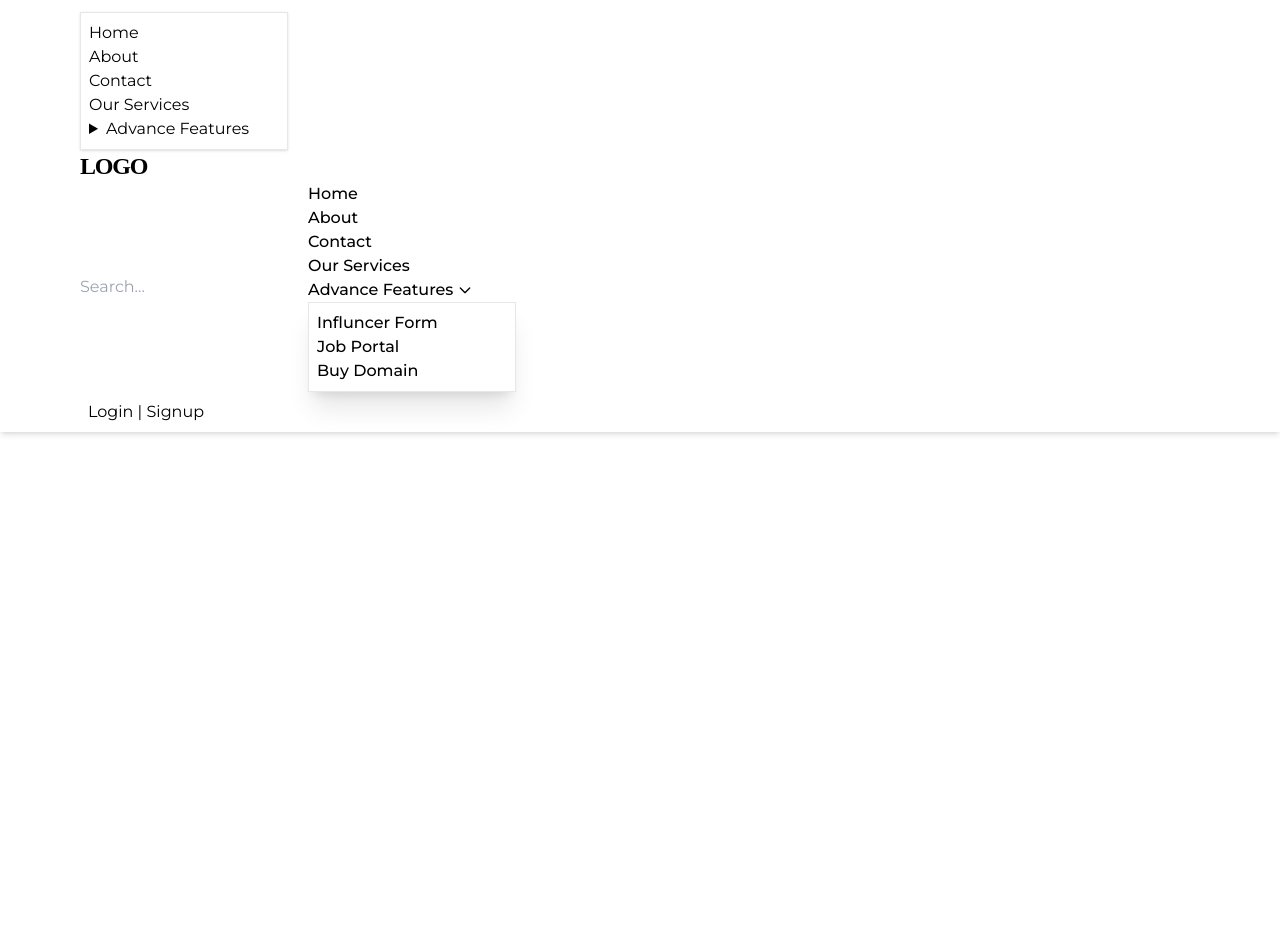
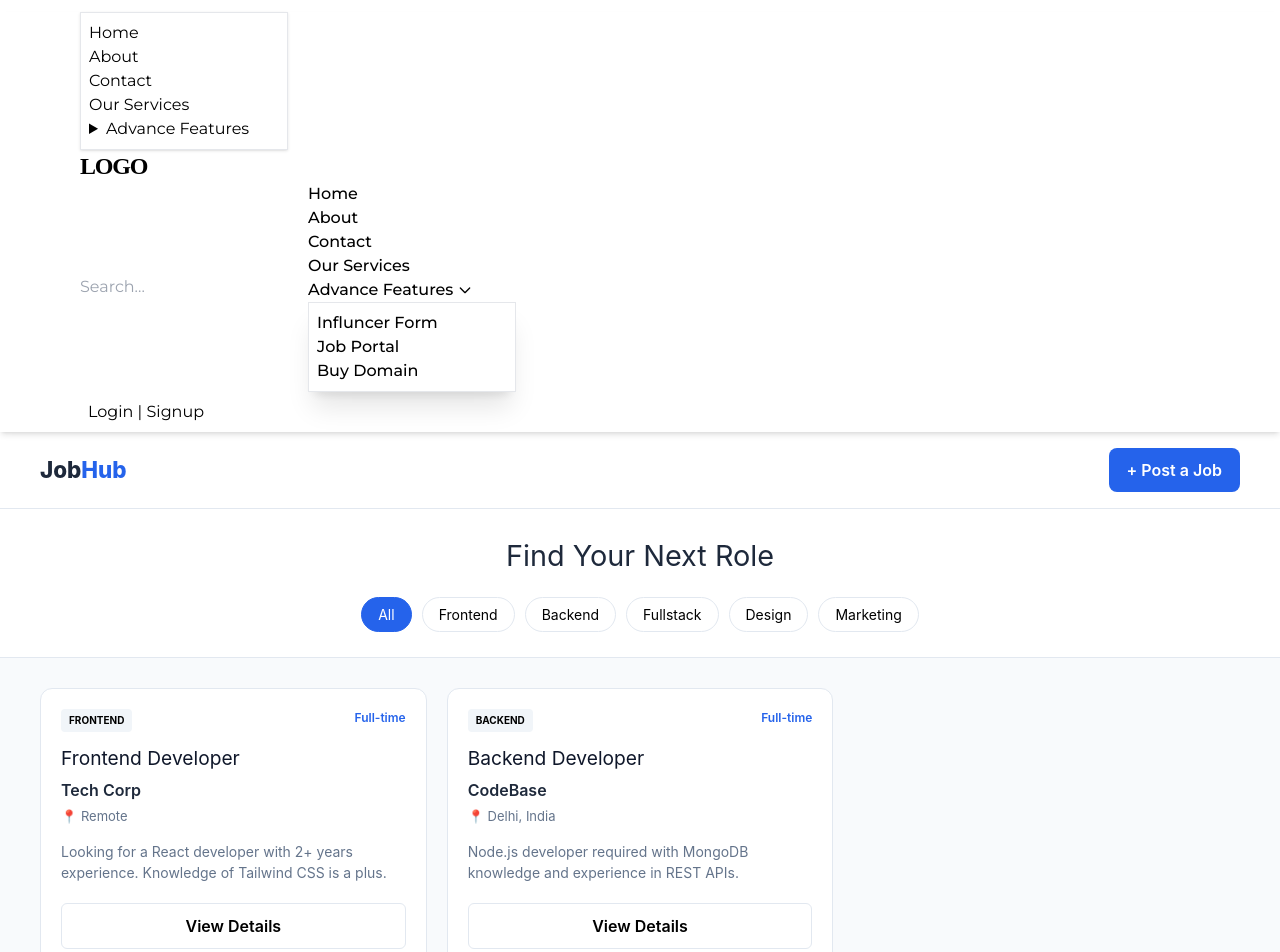
Before and after one commit to AnujHub03/Digital-marketing-Website-project, a React (Vite) app: page /jobportal in a window 1280 px wide. Shown: the top 952 px of the page. Before the commit the page ends 800 px from the top, so only its background shows below. Built offline with nearby package versions, Linux system fonts and the light colour scheme; a web font is replaced by a local one.

Commit message:
Added Job Portal Page

```diff
--- a/src/App.jsx
+++ b/src/App.jsx
@@ -8,6 +8,7 @@ import Navbar from './Components/Navbar'
 import Home from './Pages/Home'
 import ResumeBuilder from './Pages/ResumeBuilder'
 import TemplateSelect from './Pages/TemplatesSelect'
+import JobPortal from './Pages/JobPortal'
 
 function App() {
   const [count, setCount] = useState(0)
@@ -19,6 +20,7 @@ function App() {
         <Route path="/" element={<Home/>} />
         <Route path='/resume-builder' element={<ResumeBuilder/>}></Route>
         <Route path='/TemplateSelect' element={<TemplateSelect/>}></Route>
+        <Route path='/jobportal' element={<JobPortal/>}></Route>
 
       </Routes>
     </>
--- a/src/Components/Navbar.jsx
+++ b/src/Components/Navbar.jsx
@@ -1,7 +1,8 @@
 import React from "react";
-import { Link } from "react-router-dom";
+import { Link,useNavigate } from "react-router-dom";
 
 const Navbar = () => {
+  const nav = useNavigate()
   return (
    <div className="navbar bg-base-100 text-base-content shadow-md px-4 lg:px-20 font-montserrat sticky top-0 z-[100]">
       <div className="navbar-start">
@@ -12,7 +13,7 @@ const Navbar = () => {
             </svg>
           </label>
           <ul tabIndex={0} className="menu menu-sm dropdown-content mt-3 z-[50] p-2 shadow bg-base-100 rounded-box w-52 border border-base-200">
-            <li><Link>Home</Link></li>
+            <li><Link to="/">Home</Link></li>
             <li><Link>About</Link></li>
             <li><Link>Contact</Link></li>
             <li><Link>Our Services</Link></li>
@@ -21,7 +22,7 @@ const Navbar = () => {
                 <summary>Advance Features</summary>
                 <ul className="p-2 bg-base-200 rounded-md">
                   <li><Link>Influncer Form</Link></li>
-                  <li><Link>Job Portal</Link></li>
+                  <li><Link to="/jobportal">Job Portal</Link></li>
                   <li><Link>Buy Domain</Link></li>
                 </ul>
               </details>
@@ -29,7 +30,7 @@ const Navbar = () => {
           </ul>
         </div>
 
-        <Link className="btn btn-ghost text-2xl font-bold font-serif tracking-tighter">LOGO</Link>
+        <Link className="btn btn-ghost text-2xl font-bold font-serif tracking-tighter" to="/">LOGO</Link>
       </div>
 
       <div className="navbar-center hidden lg:flex items-center gap-8">
@@ -42,7 +43,7 @@ const Navbar = () => {
         </div>
 
         <ul className="menu menu-horizontal px-1 gap-2 font-medium">
-          <li><Link>Home</Link></li>
+          <li><Link to="/">Home</Link></li>
           <li><Link>About</Link></li>
           <li><Link>Contact</Link></li>
           <li><Link>Our Services</Link></li>
@@ -56,7 +57,7 @@ const Navbar = () => {
             </div>
             <ul tabIndex={0} className="dropdown-content z-[50] menu p-2 shadow-xl bg-base-100 rounded-box w-52 top-full border border-base-200">
               <li><Link>Influncer Form</Link></li>
-                  <li><Link>Job Portal</Link></li>
+                  <li><Link to="/jobportal">Job Portal</Link></li>
                   <li><Link>Buy Domain</Link></li>
             </ul>
           </li>
--- /dev/null
+++ b/src/Pages/JobPortal.css
@@ -0,0 +1,194 @@
+/* Unique Prefixed Styles for Job Portal */
+.jp-main-wrapper {
+  --jp-primary: #2563eb;
+  --jp-bg: #f8fafc;
+  --jp-text: #1e293b;
+  --jp-muted: #64748b;
+  --jp-border: #e2e8f0;
+
+  height: 100vh;
+  display: flex;
+  flex-direction: column;
+  background: var(--jp-bg);
+  font-family: 'Inter', sans-serif;
+  overflow: hidden; /* Important: Prevents whole page scroll */
+}
+
+/* Fixed Header Area */
+.jp-fixed-top {
+  flex-shrink: 0;
+  background: white;
+  z-index: 50;
+  border-bottom: 1px solid var(--jp-border);
+}
+
+.jp-navbar {
+  padding: 1rem 2rem;
+  border-bottom: 1px solid var(--jp-border);
+}
+
+.jp-nav-content {
+  max-width: 1200px;
+  margin: 0 auto;
+  display: flex;
+  justify-content: space-between;
+  align-items: center;
+}
+
+.jp-logo { font-size: 1.4rem; font-weight: 800; margin: 0; color: var(--jp-text); }
+.jp-logo span { color: var(--jp-primary); }
+
+.jp-add-btn {
+  background: var(--jp-primary);
+  color: white; border: none; padding: 10px 18px;
+  border-radius: 8px; font-weight: 600; cursor: pointer;
+}
+
+.jp-hero {
+  text-align: center;
+  padding: 25px 20px;
+}
+
+.jp-hero h1 { font-size: 1.8rem; margin-bottom: 20px; color: var(--jp-text); }
+
+/* Filter Bar */
+.jp-filter-bar {
+  display: flex;
+  justify-content: center;
+  gap: 10px;
+  flex-wrap: wrap;
+}
+
+.jp-filter-item {
+  padding: 6px 16px;
+  border-radius: 20px;
+  border: 1px solid var(--jp-border);
+  background: white;
+  cursor: pointer;
+  font-size: 14px;
+  transition: 0.2s;
+}
+
+.jp-filter-item.active {
+  background: var(--jp-primary);
+  color: white;
+  border-color: var(--jp-primary);
+}
+
+/* Scrollable Area */
+.jp-scroll-container {
+  flex: 1;
+  overflow-y: auto; /* This enables scrolling just for jobs */
+  padding: 30px 20px;
+}
+
+.jp-content-inner {
+  max-width: 1200px;
+  margin: 0 auto;
+}
+
+.jp-grid {
+  display: grid;
+  grid-template-columns: repeat(auto-fill, minmax(320px, 1fr));
+  gap: 20px;
+}
+
+/* Job Cards */
+.jp-card {
+  background: white;
+  padding: 20px;
+  border-radius: 12px;
+  border: 1px solid var(--jp-border);
+  display: flex;
+  flex-direction: column;
+}
+
+.jp-card-top {
+  display: flex;
+  justify-content: space-between;
+  margin-bottom: 12px;
+}
+
+.jp-cat-badge {
+  background: #f1f5f9;
+  padding: 4px 8px;
+  border-radius: 4px;
+  font-size: 10px;
+  font-weight: 700;
+  text-transform: uppercase;
+}
+
+.jp-type { color: var(--jp-primary); font-size: 12px; font-weight: 600; }
+
+.jp-job-title { margin: 0 0 5px 0; font-size: 1.2rem; color: #0f172a; }
+.jp-comp-name { font-weight: 600; margin: 0; color: var(--jp-text); }
+.jp-loc-text { color: var(--jp-muted); font-size: 13px; margin: 5px 0 15px; }
+
+.jp-job-desc {
+  font-size: 14px;
+  color: var(--jp-muted);
+  line-height: 1.5;
+  margin-bottom: 20px;
+  flex-grow: 1;
+}
+
+.jp-view-btn {
+  width: 100%;
+  padding: 10px;
+  border: 1px solid var(--jp-border);
+  background: transparent;
+  border-radius: 6px;
+  cursor: pointer;
+  font-weight: 600;
+}
+
+/* Modal scoped */
+.jp-modal-overlay {
+  position: fixed;
+  inset: 0;
+  background: rgba(0,0,0,0.5);
+  backdrop-filter: blur(4px);
+  display: flex;
+  align-items: center;
+  justify-content: center;
+  z-index: 1000;
+}
+
+.jp-modal-box {
+  background: white;
+  width: 90%;
+  max-width: 500px;
+  padding: 30px;
+  border-radius: 16px;
+}
+
+.jp-modal-head {
+  display: flex;
+  justify-content: space-between;
+  align-items: center;
+  margin-bottom: 20px;
+}
+
+.jp-close-x { background: none; border: none; font-size: 24px; cursor: pointer; }
+
+.jp-form-row { display: grid; grid-template-columns: 1fr 1fr; gap: 15px; }
+.jp-input-field { margin-bottom: 15px; }
+.jp-input-field label { display: block; font-size: 13px; font-weight: 600; margin-bottom: 5px; }
+
+.jp-input-field input,
+.jp-input-field select,
+.jp-input-field textarea {
+  width: 100%;
+  padding: 10px;
+  border: 1px solid var(--jp-border);
+  border-radius: 6px;
+  box-sizing: border-box;
+}
+
+.jp-submit-action {
+  width: 100%;
+  padding: 12px;
+  background: var(--jp-primary);
+  color: white; border: none; border-radius: 6px;
+  font-weight: 700; cursor: pointer;
+}
--- /dev/null
+++ b/src/Pages/JobPortal.jsx
@@ -0,0 +1,138 @@
+import React, { useState } from "react";
+import "./JobPortal.css";
+
+const CATEGORIES = ["All", "Frontend", "Backend", "Fullstack", "Design", "Marketing"];
+
+export default function JobPortal() {
+  const [jobs, setJobs] = useState([
+    {
+      title: "Frontend Developer",
+      company: "Tech Corp",
+      location: "Remote",
+      category: "Frontend",
+      description: "Looking for a React developer with 2+ years experience. Knowledge of Tailwind CSS is a plus."
+    },
+    {
+      title: "Backend Developer",
+      company: "CodeBase",
+      location: "Delhi, India",
+      category: "Backend",
+      description: "Node.js developer required with MongoDB knowledge and experience in REST APIs."
+    }
+  ]);
+
+  const [activeCategory, setActiveCategory] = useState("All");
+  const [showModal, setShowModal] = useState(false);
+  const [form, setForm] = useState({ title: "", company: "", location: "", category: "Frontend", description: "" });
+
+  const handleChange = (e) => {
+    setForm({ ...form, [e.target.name]: e.target.value });
+  };
+
+  const handleSubmit = (e) => {
+    e.preventDefault();
+    if (!form.title || !form.company) return;
+    setJobs([{ ...form }, ...jobs]);
+    setForm({ title: "", company: "", location: "", category: "Frontend", description: "" });
+    setShowModal(false);
+  };
+
+  const filteredJobs = activeCategory === "All"
+    ? jobs
+    : jobs.filter(job => job.category === activeCategory);
+
+  return (
+    <div className="jp-main-wrapper">
+      {/* Fixed Top Section */}
+      <div className="jp-fixed-top">
+        <nav className="jp-navbar">
+          <div className="jp-nav-content">
+            <h1 className="jp-logo">Job<span>Hub</span></h1>
+            <button className="jp-add-btn" onClick={() => setShowModal(true)}>
+              + Post a Job
+            </button>
+          </div>
+        </nav>
+
+        <header className="jp-hero">
+          <h1>Find Your Next Role</h1>
+          <div className="jp-filter-bar">
+            {CATEGORIES.map((cat) => (
+              <button
+                key={cat}
+                className={`jp-filter-item ${activeCategory === cat ? "active" : ""}`}
+                onClick={() => setActiveCategory(cat)}
+              >
+                {cat}
+              </button>
+            ))}
+          </div>
+        </header>
+      </div>
+
+      {/* Scrollable Bottom Section */}
+      <main className="jp-scroll-container">
+        <div className="jp-content-inner">
+          <div className="jp-grid">
+            {filteredJobs.length === 0 ? (
+              <div className="jp-empty">No jobs found in this category.</div>
+            ) : (
+              filteredJobs.map((job, index) => (
+                <div className="jp-card" key={index}>
+                  <div className="jp-card-top">
+                    <span className="jp-cat-badge">{job.category}</span>
+                    <span className="jp-type">Full-time</span>
+                  </div>
+                  <h3 className="jp-job-title">{job.title}</h3>
+                  <p className="jp-comp-name">{job.company}</p>
+                  <p className="jp-loc-text">📍 {job.location}</p>
+                  <p className="jp-job-desc">{job.description}</p>
+                  <button className="jp-view-btn">View Details</button>
+                </div>
+              ))
+            )}
+          </div>
+        </div>
+      </main>
+
+      {/* Unique Scoped Modal */}
+      {showModal && (
+        <div className="jp-modal-overlay">
+          <div className="jp-modal-box">
+            <div className="jp-modal-head">
+              <h2>Post a New Role</h2>
+              <button className="jp-close-x" onClick={() => setShowModal(false)}>&times;</button>
+            </div>
+            <form className="jp-form" onSubmit={handleSubmit}>
+              <div className="jp-form-row">
+                <div className="jp-input-field">
+                  <label>Title</label>
+                  <input name="title" value={form.title} onChange={handleChange} required />
+                </div>
+                <div className="jp-input-field">
+                  <label>Category</label>
+                  <select name="category" value={form.category} onChange={handleChange}>
+                    {CATEGORIES.filter(c => c !== "All").map(c => <option key={c} value={c}>{c}</option>)}
+                  </select>
+                </div>
+              </div>
+              <div className="jp-input-field">
+                <label>Company</label>
+                <input name="company" value={form.company} onChange={handleChange} required />
+              </div>
+              <div className="jp-input-field">
+                <label>Location</label>
+                <input name="location" value={form.location} onChange={handleChange} />
+              </div>
+              <div className="jp-input-field">
+                <label>Description</label>
+                <textarea name="description" value={form.description} onChange={handleChange}></textarea>
+              </div>
+              <button type="submit" className="jp-submit-action">Publish Job</button>
+            </form>
+          </div>
+        </div>
+      )}
+    </div>
+  );
+}
```
